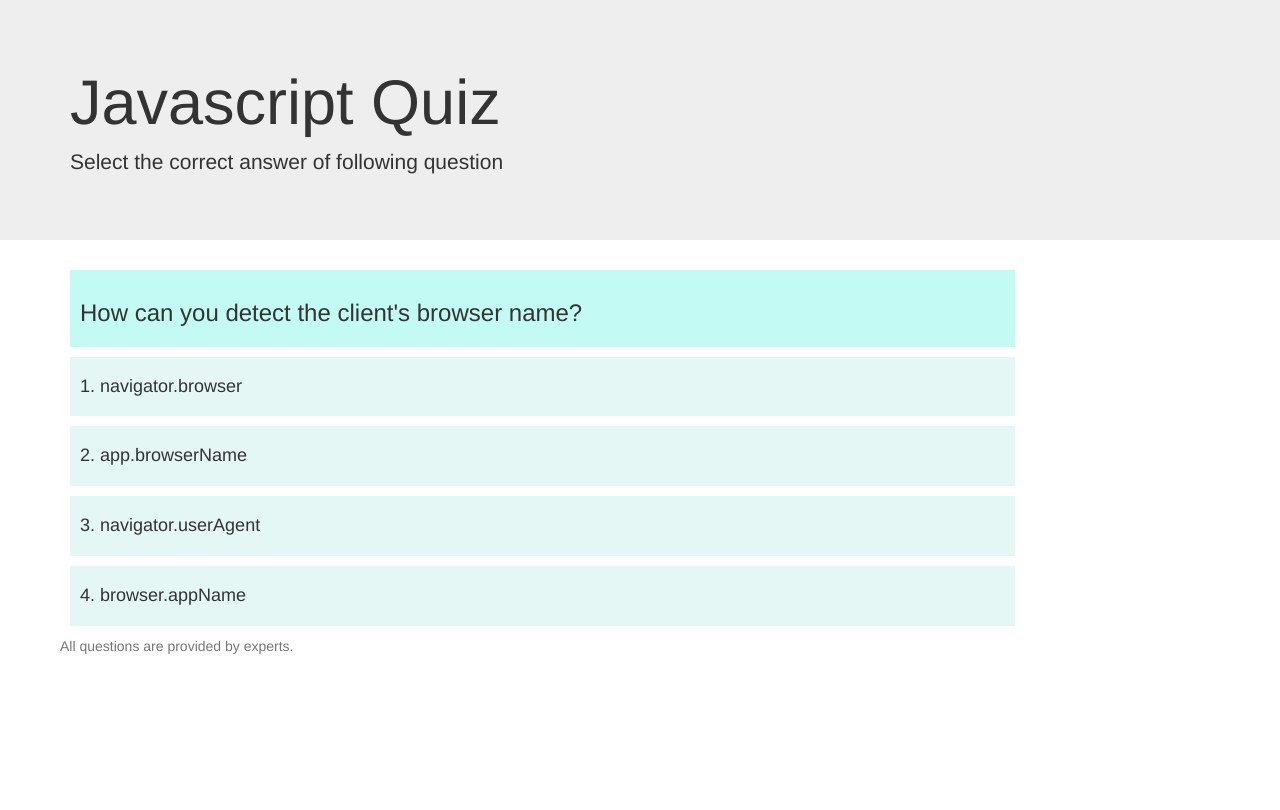
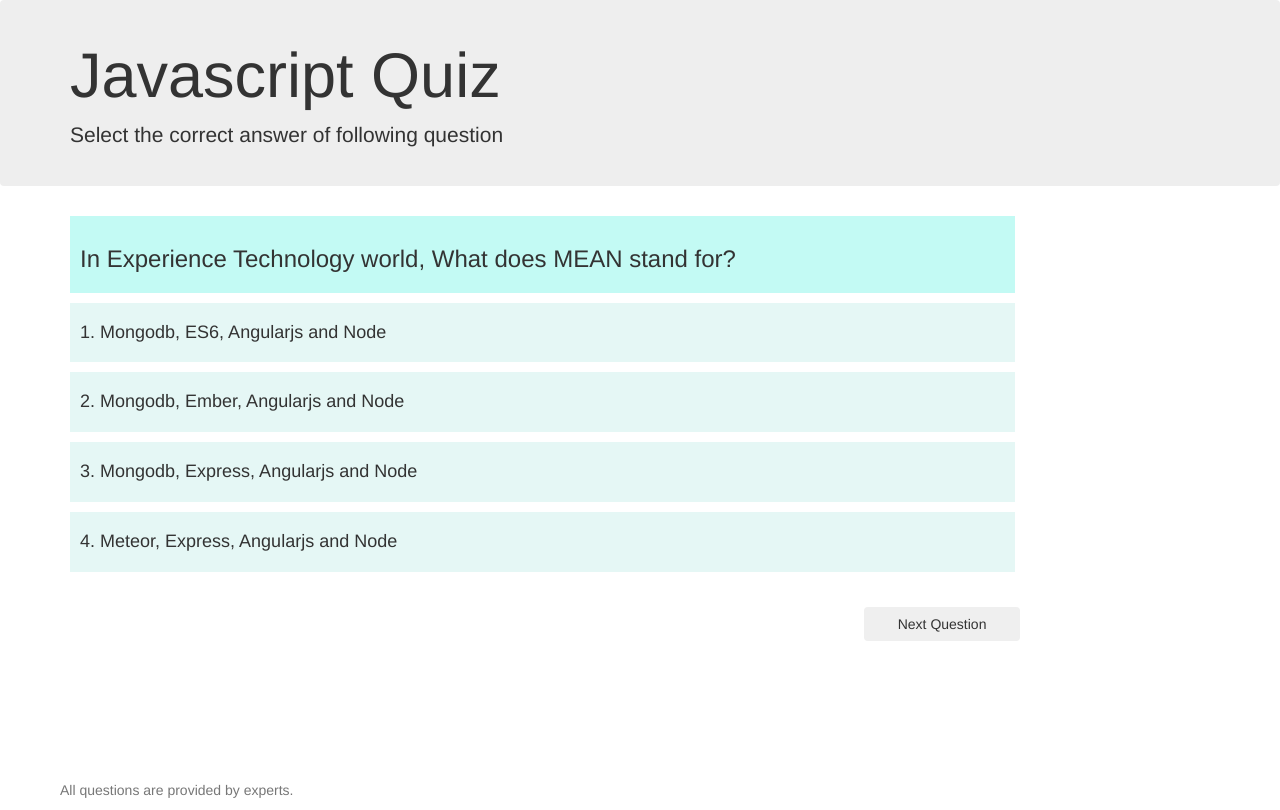
Before and after one commit to page-source/react-javascript-quiz-app, a React app: page / in a window 1280 px wide. Built offline with nearby package versions, Linux system fonts and the light colour scheme.

Commit message:
Adding Interactivity for Q&A for the user

```diff
--- a/public/_assets/css/app.css
+++ b/public/_assets/css/app.css
@@ -1,6 +1,10 @@
+
+.posRelative{
+	position: relative;
+}
 .footer{
 	position: absolute;
-
+	bottom: -10px;
 	padding-left: 60px;
 }
 .question {
@@ -16,5 +20,31 @@
 }
 
 .options:hover {
-    background-color: #C3FAF4;
+    background-color: #D0EFF6;
 }
+.navbar{
+	padding: 20px;
+}
+
+.pass{
+	height: 100%;
+    background-color: green;
+    position: absolute;
+    display: inline-flex;
+}
+.fail{
+	height: 100%;
+    background-color: red;
+    position: absolute;
+    display: inline-flex;
+}
+
+.marTop25{
+	margin-top: 25px;
+}
+.nextBtn:hover{
+	background-color: #B4C2C5;
+}
+.noPadRight{
+	padding-right: 0;
+}
--- a/public/index.html
+++ b/public/index.html
@@ -8,7 +8,7 @@
     <title>React App</title>
   </head>
   <body>
-  <div class="jumbotron">
+  <div class="jumbotron navbar">
       <div class="container">
         <h1>Javascript Quiz </h1>
         <p>Select the correct answer of following question</p>
@@ -26,11 +26,9 @@
 
 
     <div class="footer container">
-      <div class="">
-        <p class="credit text-muted">
-          All questions are provided by experts.
-        </p>
-      </div>
+      <p class="credit text-muted">
+        All questions are provided by experts.
+      </p>
     </div>
     <script src="_assets/thirdparty/jquery.js"></script>
     <script src="_assets/thirdparty/dist/js/bootstrap.js"></script>
--- a/src/index.js
+++ b/src/index.js
@@ -3,7 +3,6 @@ import ReactDOM from 'react-dom';
 //import PropTypes from 'prop-types';
 
 function shuffleArray(array) {
-	//if(typeof array !== 'object') return;
 	let i = array.length - 1;
 	for (; i > 0; i--) {
 		const j = Math.floor(Math.random() * (i + 1));
@@ -16,29 +15,36 @@ function shuffleArray(array) {
 class Quiz extends React.Component{
 	constructor(props, context) {
 	    super(props, context);
-
+	    this.refreshQuestion = this.refreshQuestion.bind(this)
+	    this.state = {
+	    	change:false
+	    }
+	}
+	refreshQuestion(){
+		console.log(this);
+		this.setState({
+			change:true
+		})
 	}
 	render () {
 		var shuffledPosts = shuffleArray(this.props.data);
-		console.log(shuffledPosts[0]);
 		return <div>
-			<div className="row">
+			<div className="row posRelative">
 				<div className="col-md-10">
-						<Question data={shuffledPosts[0].question} />
+					<Question data={shuffledPosts[0].question} />
+				</div>
+					<Options data={(shuffledPosts[0])} />
 
 
-						<Options data={shuffleArray(shuffledPosts[0].options)} />
-				</div>
-				<div className="col-md-2">
-
-				</div>
+			</div>
+			<div className="col-md-10 noPadRight">
+				<button onClick={this.refreshQuestion} className="marTop25 nextBtn btn col-md-2 pull-right">Next Question</button>
 			</div>
 		</div>;
 	}
 }
 class Question extends React.Component{
 	render () {
-	//shuffledPosts[0].answer is the answer
 		return <div className="lead question">
 			<h3>{this.props.data}</h3>
 		</div>
@@ -46,25 +52,86 @@ class Question extends React.Component{
 }
 
 class Options extends React.Component{
+	constructor(props) {
+	    super(props)
+	    this.state = {
+	    	bgClass :'neutral'
+	    }
+	  }
+	handleClick (valClicked){
+		var isCorrect = valClicked.value === this.props.data.key;
+		this.setState({
+			bgClass : isCorrect ? 'pass' : 'fail',
+			showContinue: isCorrect
+		})
+	 }
+	 componentWillReceiveProps(nextProps){
+	 	this.setState({
+			bgClass : 'neutral'
+		})
+	 }
 	render () {
-	//console.log(this.props.data)
-		// return <div className="option">
-		// 	<h4>{this.props.data}</h4>
-		// </div>
-
-		var options = this.props.data;
+		var options = this.props.data.options;
         return (
             <div>
-                {options.map(function(value, index){
-                	console.log(index)
-                    return <div className="strong options" key={ index }>
-                    	<h4> {index+1}. {value} </h4>
-                    </div>;
-                  })}
+	            <div className="col-md-10">
+	                {options.map((value, index) => {
+	                    return <div onClick={this.handleClick.bind(this,{value})} className="strong options" key={index}>
+	                    	<h4> {index+1}. {value} </h4>
+	                    </div>;
+	                  } , this)}
+	            </div>
+                <Answer className={this.state.bgClass}/>
             </div>
         )
 	}
 }
+
+class Answer extends React.Component{
+	// constructor(props){
+	// 	super(props);
+	// }
+	render(){
+		return 	<div className={this.props.className + ' col-md-1'}> </div>
+	}
+
+}
+
+var data = [
+	{
+		question: "What is the Javscript compiler name in Google Chrome?",
+		options: ["Chrome V6", "Chrome V7","Chrome V8","Chrome V9"],
+		key: "Chrome V8"
+	},
+	{
+		question: "How can you detect the client's browser name?",
+		options: ["navigator.userAgent", "navigator.browser","browser.appName" ,"app.browserName"],
+		key: "navigator.userAgent"
+	},
+	{
+		question: "Nearly all objects in JavaScript are instances of which of the following?",
+		options: ["Object", "_proto_","Prototypes" ,"DOM"],
+		key: "Object"
+	},
+	{
+		question: "Which of the following is a correct way to empty an array?",
+		options: ["arrayName.empty();", "arrayName.splice(0, arrayList.length);","arrayName = null;" ,"arrayName = Obejct.empty();"],
+		key: "arrayName.splice(0, arrayList.length);"
+	},
+	{
+		question: "Which of the following is not a React Component Lifecycle method?",
+		options: ["componentWillUpdate ", "componentDidUpdate ","componentWillUnmount " ,"componentGoingToUpdate"],
+		key: "componentGoingToUpdate"
+	},
+	{
+		question: "In Experience Technology world, What does MEAN stand for?",
+		options: [	"Mongodb, ES6, Angularjs and Node",
+					"Mongodb, Ember, Angularjs and Node" ,
+					"Mongodb, Express, Angularjs and Node",
+					"Meteor, Express, Angularjs and Node"],
+		key: 		"Mongodb, Express, Angularjs and Node"
+	}
+]
 
 // Quiz.PropTypes = {
 // 	books: PropTypes.bool.isRequired,
@@ -73,21 +140,4 @@ class Options extends React.Component{
 // 	b: PropTypes.string
 // }
 
-var data = [
-	{
-		question: "What is the Javscript compiler name in Google Chrome?",
-		options: ["Chrome V8", "Chrome V7","Chrome V9" ,"Chrome V6"],
-		answer: "Chrome V8"
-	},
-	{
-		question: "How can you detect the client's browser name?",
-		options: ["navigator.userAgent", "navigator.browser","browser.appName" ,"app.browserName"],
-		answer: "I am answer 2"
-	},
-	{
-		question: "Nearly all objects in JavaScript are instances of which of the following?",
-		options: ["Object", "_proto_","Prototypes" ,"DOM"],
-		answer: "I am answer 3"
-	}
-]
 ReactDOM.render(<Quiz data={data} />, document.getElementById('root'));
```
